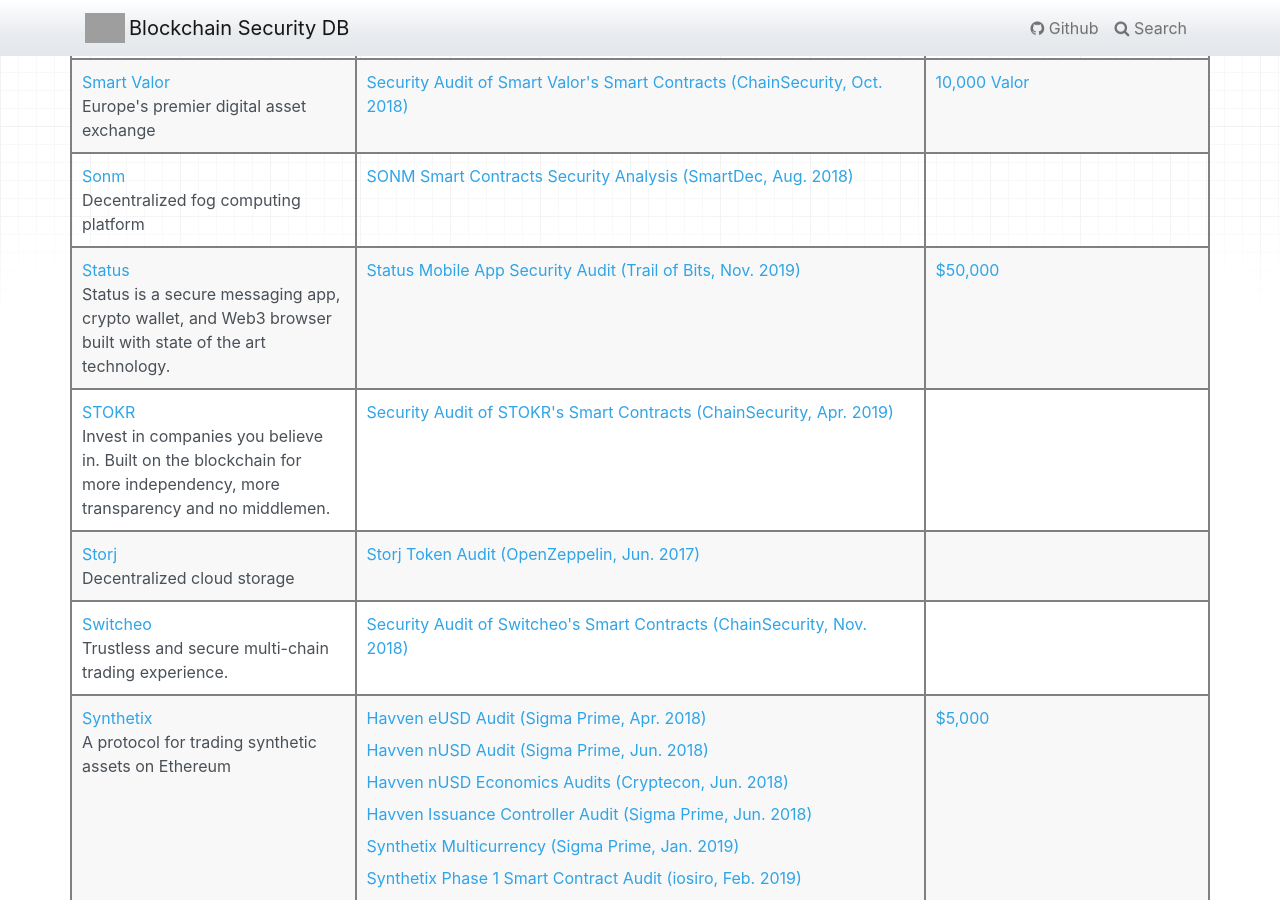
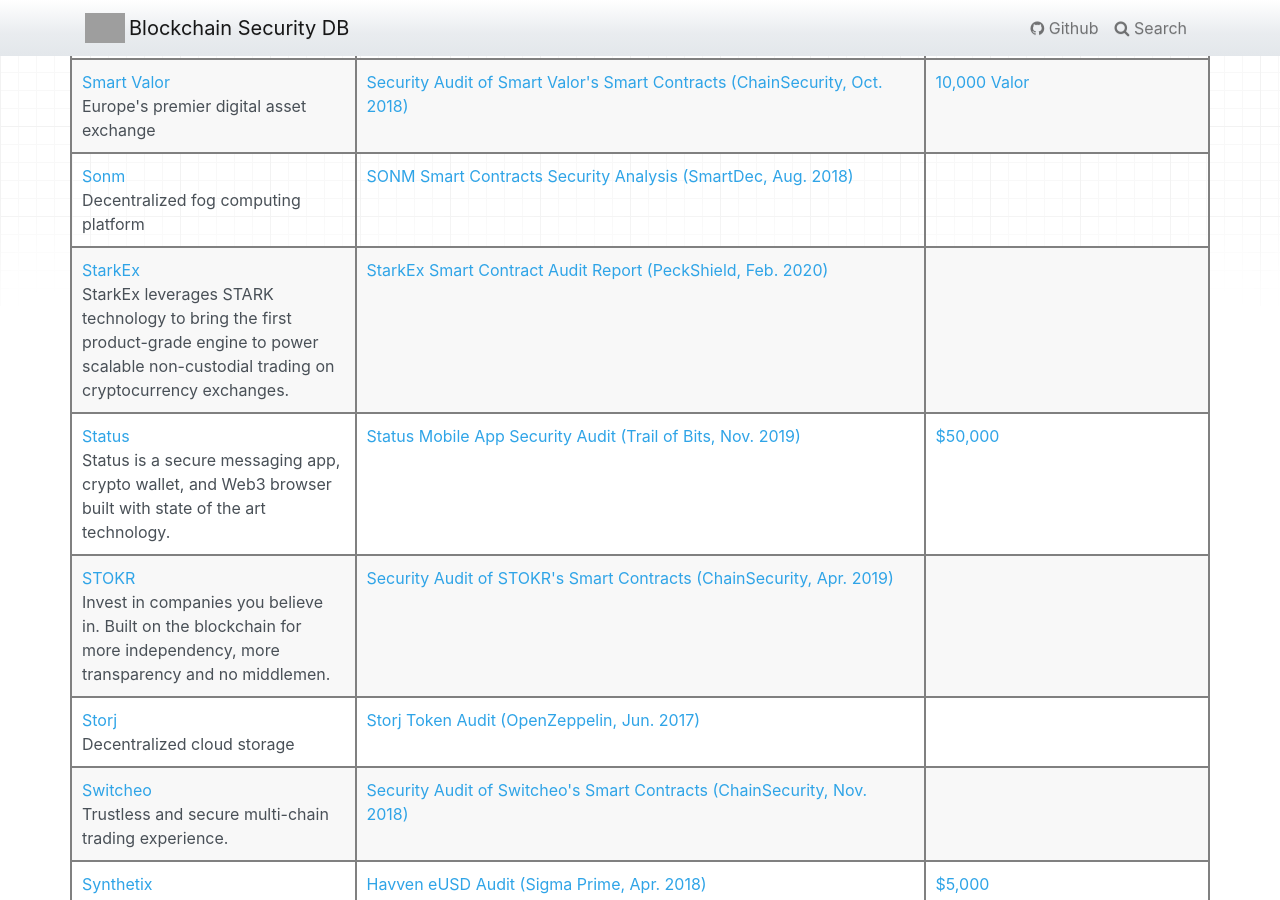
Before and after one commit to Consensys/blockchainSecurityDB, an MkDocs documentation site: the page built from docs/index.md, in a window 1280 px wide and 900 px high, scrolled down 12712 px. Built offline with MkDocs 1.6.1, drawn with Linux system fonts in a browser that asks for light colours; grey boxes are pictures that could not be loaded.

Commit message:
Add starkex

```diff
--- a/docs/index.md
+++ b/docs/index.md
@@ -117,6 +117,7 @@ making it easily machine-readable.
 |[Simple Wallet](projects/simple-wallet.md)<br>A simple multisig wallet|<ul><li>[Simple MultiSig Wallet Audit (ConsenSys Diligence, Sep. 2018)](https://diligence.consensys.net/files/SimpleMultisigWallet_Audit.pdf)</li>    </ul>  ||
 |[Smart Valor](projects/smart-valor.md)<br>Europe's premier digital asset exchange|<ul><li>[Security Audit of Smart Valor's Smart Contracts (ChainSecurity, Oct. 2018)](https://github.com/ChainSecurity/audits/blob/master/ChainSecurity_SmartValor.pdf)</li>    </ul>  |[10,000 Valor](https://news.smartvalor.com/bug-bounty/)|
 |[Sonm](projects/sonm.md)<br>Decentralized fog computing platform|<ul><li>[SONM Smart Contracts Security Analysis (SmartDec, Aug. 2018)](https://blog.smartdec.net/sonm-smart-contracts-security-analysis-f24e1da6b467)</li>    </ul>  ||
+|[StarkEx](projects/starkex.md)<br>StarkEx leverages STARK technology to bring the first product-grade engine to power scalable non-custodial trading on cryptocurrency exchanges.|<ul><li>[StarkEx Smart Contract Audit Report (PeckShield, Feb. 2020)](https://starkware.co/wp-content/uploads/2020/04/StarkEx_Audit_Report.pdf)</li>    </ul>  ||
 |[Status](projects/status.md)<br>Status is a secure messaging app, crypto wallet, and Web3 browser built with state of the art technology.|<ul><li>[Status Mobile App Security Audit (Trail of Bits, Nov. 2019)](https://our.status.im/status-mobile-app-security-audit-complete-ahead-of-v1-launch/)</li>    </ul>  |[$50,000](https://gist.github.com/adambabik/7e1c9148610a64fbeb953eaf1b742456)|
 |[STOKR](projects/stokr.md)<br>Invest in companies you believe in. Built on the blockchain for more independency, more transparency and no middlemen.|<ul><li>[Security Audit of STOKR's Smart Contracts (ChainSecurity, Apr. 2019)](https://github.com/ChainSecurity/audits/blob/master/ChainSecurity_STOKR.pdf)</li>    </ul>  ||
 |[Storj](projects/storj.md)<br>Decentralized cloud storage|<ul><li>[Storj Token Audit (OpenZeppelin, Jun. 2017)](https://blog.openzeppelin.com/storj-token-audit-32a9af082797/)</li>    </ul>  ||
```
Also changed, not shown: docs/projects/starkex.md (added, +18 -0 lines), 1 other file.
